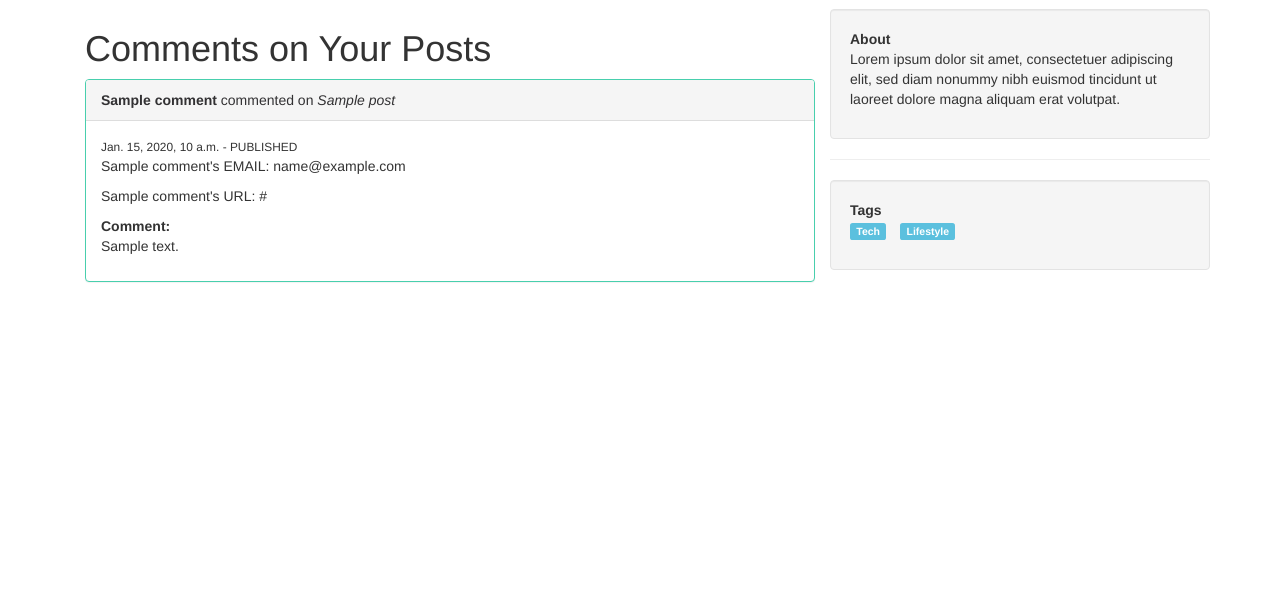
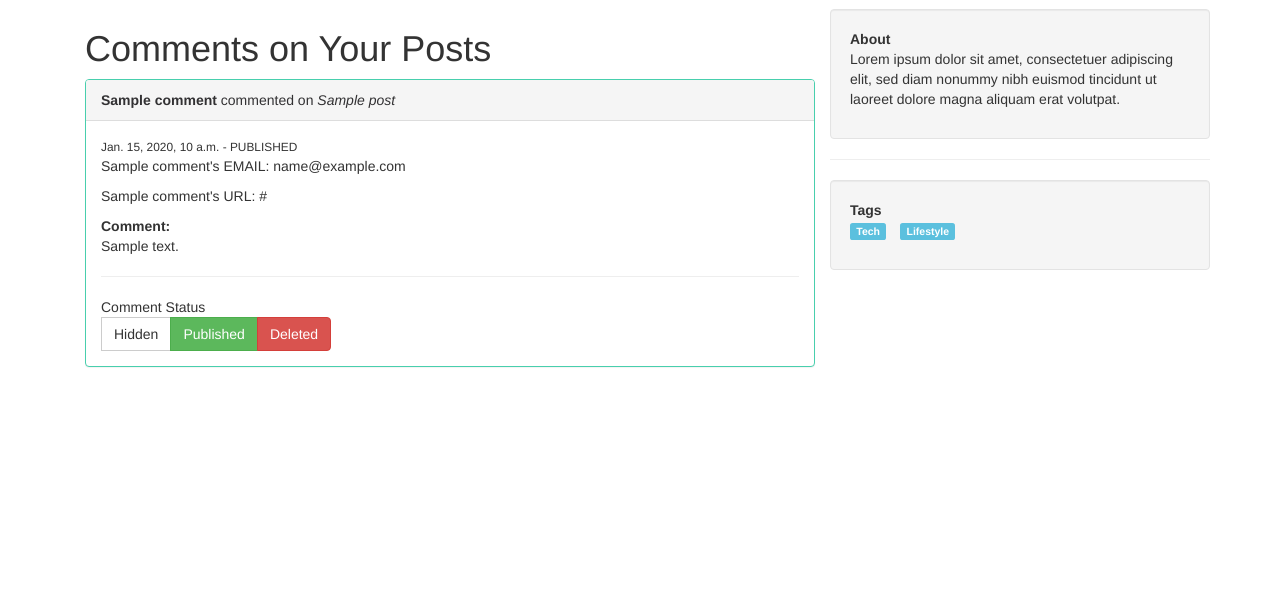
Before and after one commit to rocity/dj-blog, a Django app: page /blog/comments/ in a window 1280 px wide, after a click that opens the changed part. Shown: the part 51-642 px from the top of the page. Run offline with Django 3.2, Linux system fonts and the light colour scheme; a user stored in the database is signed in; tables that the repository leaves empty hold one stand-in row (values such as "Sample post"); some libraries are stand-ins or nearby versions.

Commit message:
Created ajax function to let user update comment status

```diff
--- /dev/null
+++ b/blog/static/blog/js/comment-status.js
@@ -0,0 +1,28 @@
+$(document).ready(function() {
+    $('.comment-action').on('click', function(e) {
+        var t = $(this),
+            comment_id = t.data('cid'),
+            status = t.data('stype'),
+            csrf = $('#comment_csrf_'+comment_id).val(),
+            rurl = $('#comment_status_'+comment_id).val();
+
+        e.preventDefault();
+        var data = {
+            comment_id: comment_id,
+            status: status,
+            csrfmiddlewaretoken: csrf
+        }
+
+        $.ajax({
+            url: rurl,
+            method: 'post',
+            dataType: 'json',
+            data: data,
+            success: function(data) {
+                if (data.status == 1) {
+                    t.addClass('active');
+                }
+            }
+        })
+    })
+});
--- a/blog/templates/blog/includes/foot.html
+++ b/blog/templates/blog/includes/foot.html
@@ -5,5 +5,6 @@
 
     <script src="{% static "blog/js/jquery-1.12.4.min.js" %}"></script>
     <script src="{% static "blog/js/bootstrap.min.js" %}"></script>
+    <script src="{% static "blog/js/comment-status.js" %}"></script>
     </body>
 </html>
--- a/blog/templates/blog/postcomments.html
+++ b/blog/templates/blog/postcomments.html
@@ -50,6 +50,44 @@
                                         </p>
                                         <span><strong>Comment:</strong></span>
                                         <p>{{comment}}</p>
+                                        <hr>
+                                        <span>Comment Status</span><br />
+                                        <div
+                                            class="btn-group"
+                                            role="group"
+                                            aria-label="comment_status">
+                                            <input
+                                                type="hidden"
+                                                value="{% url 'blog:change_comment_status' %}"
+                                                id="comment_status_{{comment.id}}">
+                                            <input
+                                                type="hidden"
+                                                name="csrfmiddlewaretoken"
+                                                value="{{ csrf_token }}"
+                                                id="comment_csrf_{{comment.id}}">
+
+                                            <button
+                                                type="button"
+                                                data-stype="hidden"
+                                                data-cid="{{comment.id}}"
+                                                class="btn comment-action btn-default">
+                                                Hidden
+                                            </button>
+                                            <button
+                                                type="button"
+                                                data-stype="published"
+                                                data-cid="{{comment.id}}"
+                                                class="btn comment-action btn-success">
+                                                Published
+                                            </button>
+                                            <button
+                                                type="button"
+                                                data-stype="deleted"
+                                                data-cid="{{comment.id}}"
+                                                class="btn comment-action btn-danger">
+                                                Deleted
+                                            </button>
+                                        </div>
                                     </div>
                                 </div>
                             </div>
--- a/blog/templates/blog/profile.html
+++ b/blog/templates/blog/profile.html
@@ -17,6 +17,9 @@
                         </li>
                         <li role="presentation">
                             <a href="{% url 'blog:postcomments' %}">Mod Comments</a>
+                        </li>
+                        <li role="presentation">
+                            <a href="{% url 'blog:user_posts' %}">Your Posts</a>
                         </li>
                     </ul>
                 </div>
--- a/blog/urls.py
+++ b/blog/urls.py
@@ -8,6 +8,7 @@ urlpatterns = [
     url(r'^(?P<post_id>[0-9]+)/$', views.view, name='view'),
     url(r'^profile/$', views.profile, name='profile'),
     url(r'^profile/posts/$', views.user_posts, name='user_posts'),
+    url(r'^commentstatus/$', views.change_comment_status, name='change_comment_status'),
 
     url(r'^comments/$', views.postcomments, name='postcomments'),
     url(r'^new/$', views.newpost, name='new'),
--- a/blog/views.py
+++ b/blog/views.py
@@ -5,6 +5,8 @@ from django.contrib.auth import authenticate, login, logout
 
 from .models import Post, Comment
 from .forms import CommentForm, PostForm, LoginForm
+
+import json
 
 # Create your views here.
 def index(request):
@@ -95,3 +97,18 @@ def user_posts(request):
     user = request.user
     posts = Post.objects.filter(owner__id__exact=user.id)
     return render(request, 'blog/user_posts.html', {'posts': posts})
+
+def change_comment_status(request):
+    """
+    Accept AJAX request
+    I have no idea if this is a good practice or not. /facepalm
+    """
+    ret = json.dumps({'status': '0'})
+    if request.method == 'POST':
+        comment_id = request.POST.get('comment_id')
+        status = request.POST.get('status')
+        comment = Comment.objects.get(pk=comment_id)
+        comment.status = status
+        comment.save()
+        ret = json.dumps({'status': '1'})
+    return HttpResponse(ret)
```
